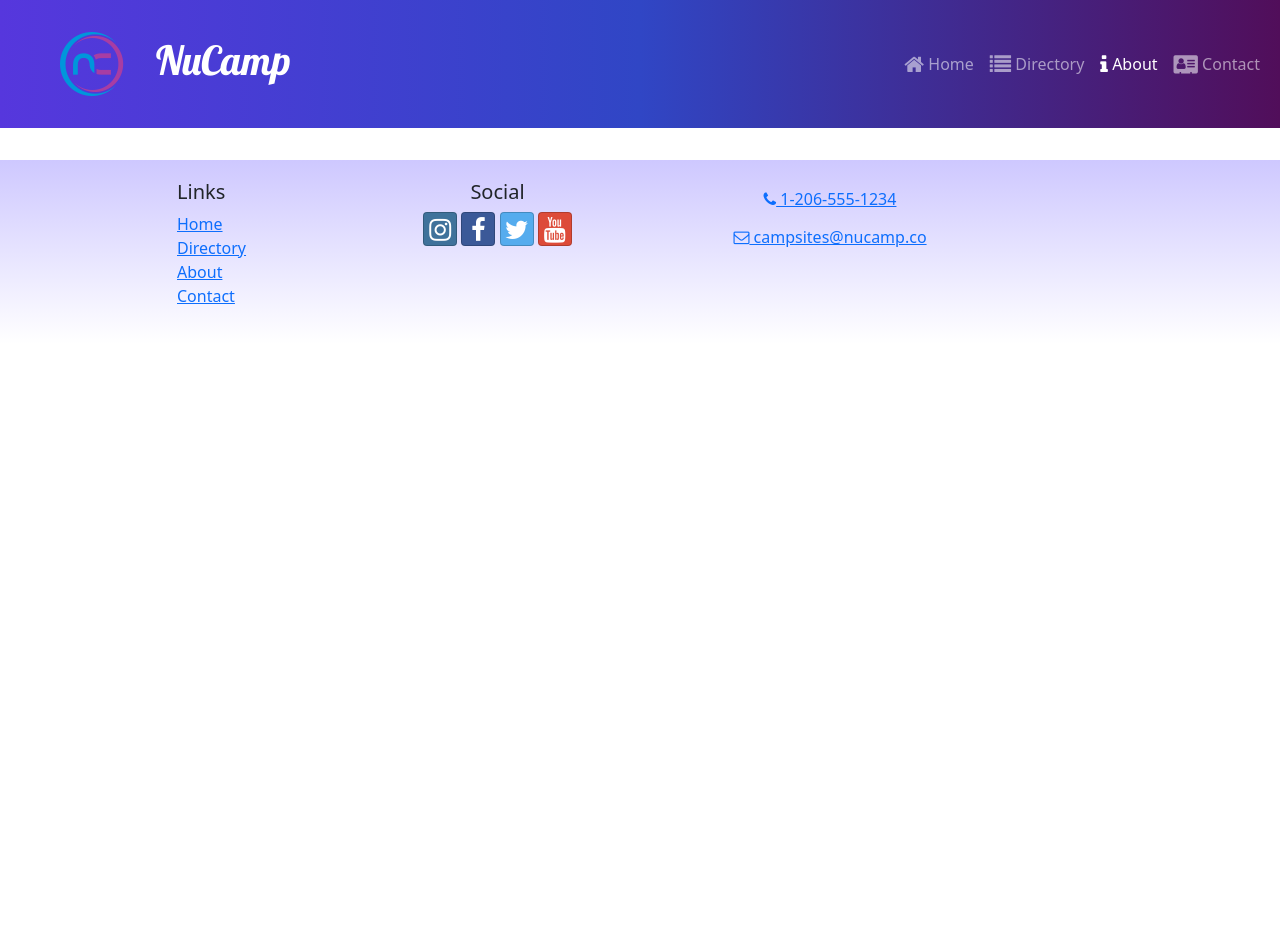
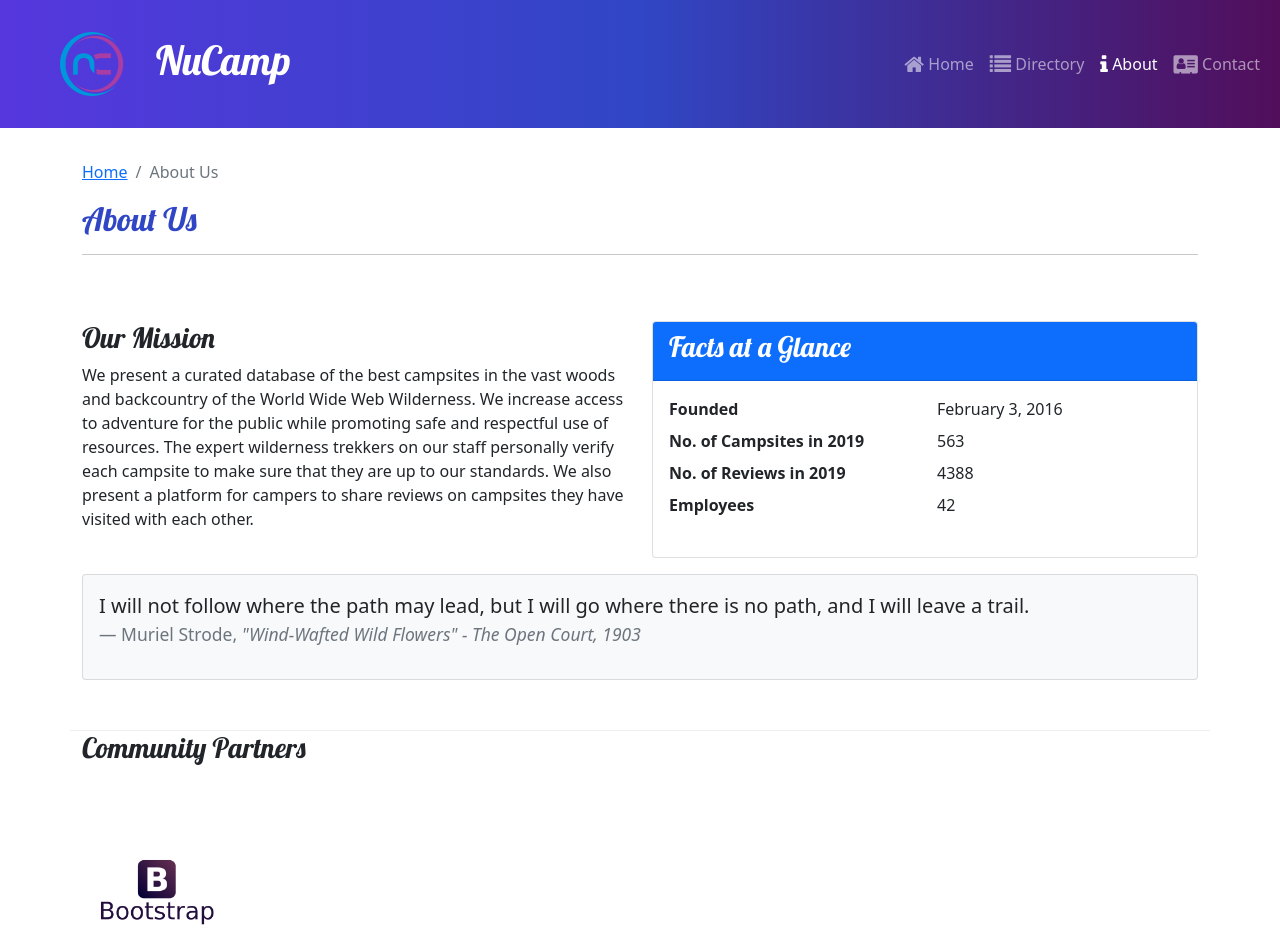
Before and after one commit to DNA21/react-site, a React (Create React App) app: page /about in a window 1280 px wide. Shown: the top 939 px of the page. Before the commit the page ends 800 px from the top, so only its background shows below. Built offline with nearby package versions, Linux system fonts and the light colour scheme.

Commit message:
Week 2 Workshop Assignment

```diff
--- a/src/App.js
+++ b/src/App.js
@@ -6,6 +6,7 @@
 import CampsitesDirectoryPage from './pages/CampsitesDirectoryPage';
 import Footer from './components/Footer';
 import CampsiteDetailPage from './pages/CampsiteDetailPage';
+import AboutPage from './pages/AboutPage';
 
 function App() {
     return (
@@ -19,6 +20,7 @@
                     path='directory/:campsiteId'
                     element={<CampsiteDetailPage />}
               />
+              <Route path='about' element={ <AboutPage /> } />
           </Routes>
           <Footer />
       </div>
--- a/src/features/campsites/CampsiteCard.js
+++ b/src/features/campsites/CampsiteCard.js
@@ -2,7 +2,7 @@
 import { Link } from 'react-router-dom';
 
 const CampsiteCard = ({ campsite }) => {
-    const {id, image, name } = campsite;
+    const { id, image, name } = campsite;
     return (
         <Link to={`${id}`}>
             <Card>
@@ -16,7 +16,7 @@
                 </CardImgOverlay>
             </Card>
         </Link>
-    )
-}
+    );
+};
 
 export default CampsiteCard;
--- a/src/features/campsites/CampsitesList.js
+++ b/src/features/campsites/CampsitesList.js
@@ -19,7 +19,7 @@
                 );
             })}
         </Row>
-    )
-}
+    );
+};
 
 export default CampsitesList;
--- a/src/features/display/DisplayList.js
+++ b/src/features/display/DisplayList.js
@@ -2,9 +2,10 @@
 import DisplayCard from './DisplayCard';
 import { selectFeaturedCampsite } from '../campsites/campsitesSlice';
 import { selectFeaturedPromotion } from '../promotions/promotionsSlice';
+import { selectFeaturedPartner } from '../partners/partnersSlice';
 
 const DisplayList = () => {
-    const items = [selectFeaturedCampsite(), selectFeaturedPromotion()];
+    const items = [selectFeaturedCampsite(), selectFeaturedPromotion(), selectFeaturedPartner()];
 
     return (
         <Row>
--- /dev/null
+++ b/src/features/partners/Partner.js
@@ -0,0 +1,19 @@
+const Partner = ({ partner }) => {
+
+    if (partner) {
+        const { image, name, description } = partner;
+
+        return (
+            <>
+                <img src={image} alt={name} style={{ width: '150px'}} />
+                <div>
+                    <h5 className='fw-bold'>{name}</h5>
+                    {description}
+                </div>
+            </>
+        );
+    };
+    return null;
+};
+
+export default Partner;
--- /dev/null
+++ b/src/features/partners/PartnersList.js
@@ -0,0 +1,21 @@
+import { Col } from 'reactstrap';
+import Partner from './Partner';
+import { selectAllPartners } from './partnersSlice';
+
+const PartnersList = () => {
+    const partners = selectAllPartners();
+
+    return (
+        <Col className='mt-4'>
+            {partners.map(partner => {
+                return (
+                    <div className='dflex mb-5' key={partner.id}>
+                        <Partner partner={partner} />
+                    </div>
+                );
+            })}
+        </Col>
+    );
+};
+
+export default PartnersList;
--- /dev/null
+++ b/src/features/partners/partnersSlice.js
@@ -0,0 +1,9 @@
+import { PARTNERS } from '../../app/shared/PARTNERS';
+
+export const selectAllPartners = () => {
+    return PARTNERS;
+};
+
+export const selectFeaturedPartner = () => {
+    return PARTNERS.find((partner) => partner.featured)
+};
--- /dev/null
+++ b/src/pages/AboutPage.js
@@ -0,0 +1,73 @@
+import { Col, Row, Container, Card, CardBody, CardHeader } from 'reactstrap';
+import SubHeader from '../components/SubHeader';
+import PartnersList from '../features/partners/PartnersList';
+
+const AboutPage = () => {
+    return (
+        <Container>
+            <SubHeader current='About Us' />
+            <Row className='row-content'>
+                <Col sm='6'>
+                    <h3>Our Mission</h3>
+                    <p>
+                        We present a curated database of the best campsites in the
+                        vast woods and backcountry of the World Wide Web Wilderness.
+                        We increase access to adventure for the public while
+                        promoting safe and respectful use of resources. The expert
+                        wilderness trekkers on our staff personally verify each
+                        campsite to make sure that they are up to our standards. We
+                        also present a platform for campers to share reviews on
+                        campsites they have visited with each other.
+                    </p>
+                </Col>
+                <Col sm='6'>
+                    <Card>
+                        <CardHeader className='bg-primary text-white'>
+                            <h3>Facts at a Glance</h3>
+                        </CardHeader>
+                        <CardBody>
+                            <dl className='row'>
+                                <dt className='col-6'>Founded</dt>
+                                <dd className='col-6'>February 3, 2016</dd>
+                                <dt className='col-6'>No. of Campsites in 2019</dt>
+                                <dd className='col-6'>563</dd>
+                                <dt className='col-6'>No. of Reviews in 2019</dt>
+                                <dd className='col-6'>4388</dd>
+                                <dt className='col-6'>Employees</dt>
+                                <dd className='col-6'>42</dd>
+                            </dl>
+                        </CardBody>
+                    </Card>
+                </Col>
+                <Col>
+                    <Card className='bg-light mt-3'>
+                        <CardBody>
+                            <blockquote className='blockquote'>
+                                <p>
+                                    I will not follow where the path may lead, but I
+                                    will go where there is no path, and I will leave
+                                    a trail.
+                                </p>
+                                <footer className='blockquote-footer'>
+                                    Muriel Strode,{' '}
+                                    <cite title='Source Title'>
+                                        "Wind-Wafted Wild Flowers" - The Open Court,
+                                        1903
+                                    </cite>
+                                </footer>
+                            </blockquote>
+                        </CardBody>
+                    </Card>
+                </Col>
+            </Row>
+                <Col xs='12'>
+                    <h3>Community Partners</h3>
+                </Col>
+            <Row className='row-content'>
+                <PartnersList />
+            </Row>
+        </Container>
+    )
+};
+
+export default AboutPage;
```
